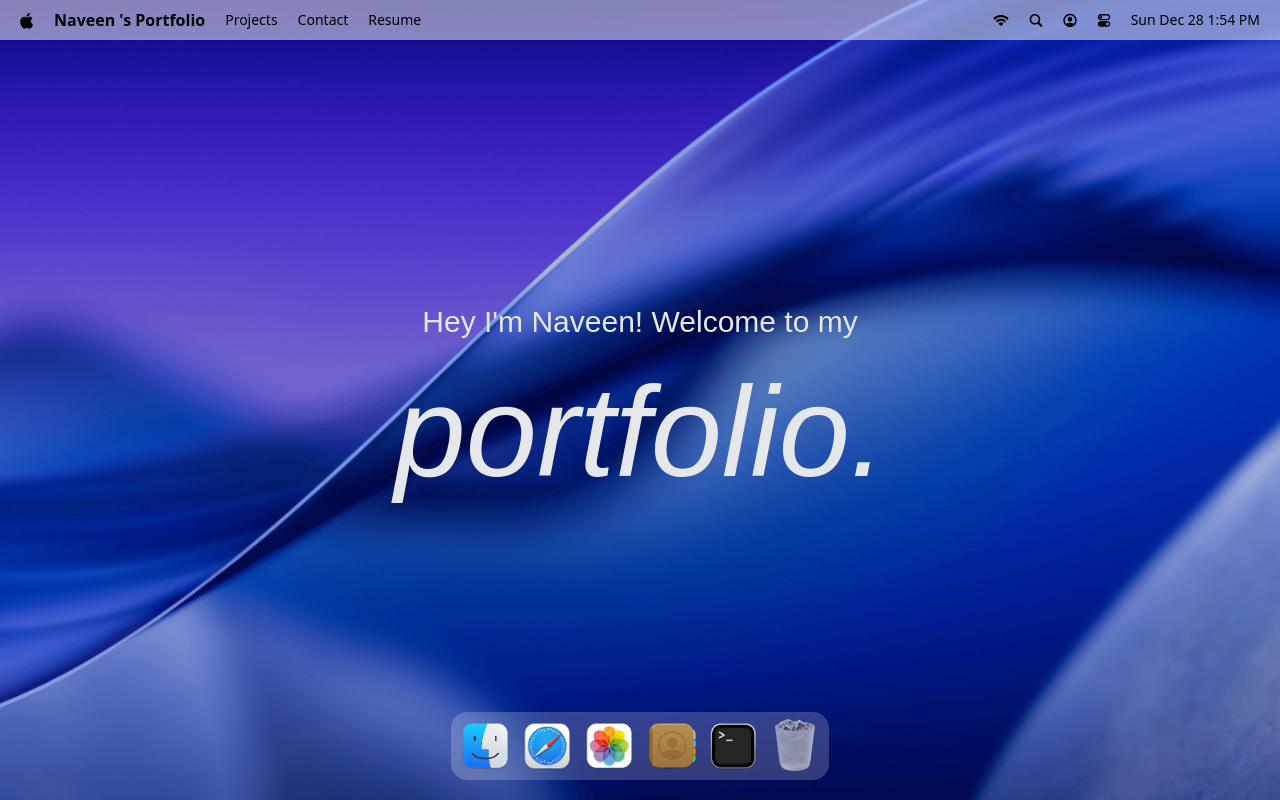
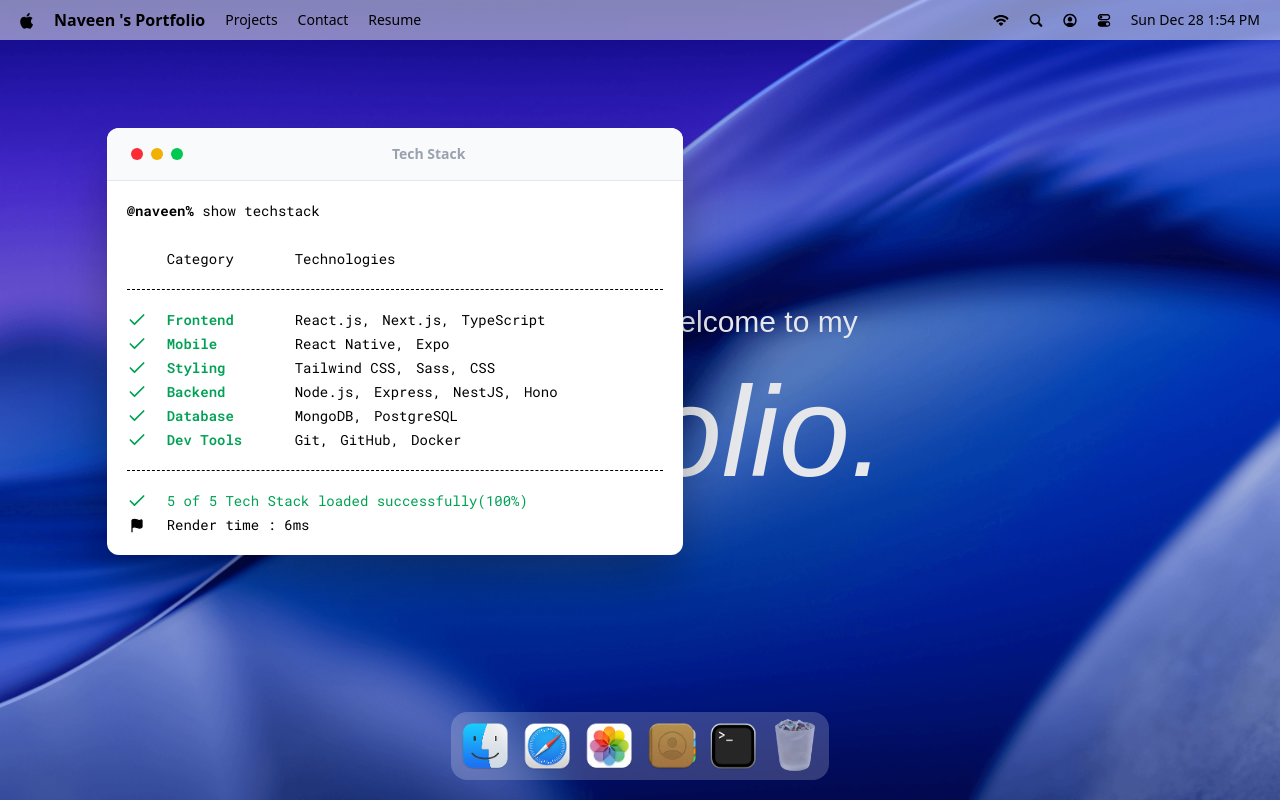
Before and after one commit to naveenkumar29052006/Macfolio, a React (Vite) app: page / in a window 1280 px wide. Both pictures are taken after a click on the button 733 px from the left and 746 px from the top of the page. Built offline with nearby package versions, Linux system fonts and the light colour scheme; a web font is replaced by a local one.

Commit message:
terminal-completed

```diff
--- a/package.json
+++ b/package.json
@@ -13,12 +13,14 @@
     "@tailwindcss/vite": "^4.1.18",
     "dayjs": "^1.11.19",
     "gsap": "^3.14.2",
+    "immer": "^11.1.0",
     "lucide-react": "^0.562.0",
     "react": "^19.2.0",
     "react-dom": "^19.2.0",
     "react-tooltip": "^5.30.0",
     "tailwindcss": "^4.1.18",
-    "tooltip": "^1.6.1"
+    "tooltip": "^1.6.1",
+    "zustand": "^5.0.9"
   },
   "devDependencies": {
     "@types/node": "^24.10.1",
--- a/src/App.tsx
+++ b/src/App.tsx
@@ -1,10 +1,20 @@
 import { Navbar, Welcome, Dock } from '#components/index'
+import { Draggable } from 'gsap/all'
+import { Terminal } from '#windows/index'
+import gsap from 'gsap'
+
+
+gsap.registerPlugin(Draggable)
+
+
 const App = () => {
   return (
     <>
       <Navbar />
       <Welcome />
       <Dock />
+
+      <Terminal />
     </>
   )
 }
--- a/src/components/Dock.tsx
+++ b/src/components/Dock.tsx
@@ -3,10 +3,12 @@ import { useGSAP } from '@gsap/react'
 import { useRef } from 'react'
 import { Tooltip } from 'react-tooltip'
 import gsap from 'gsap'
+import useWindowStore from '#store/window'
 
 
 
 const Dock = () => {
+    const { openWindow, focusWindow, windows } = useWindowStore()
     const dockRef = useRef<HTMLDivElement>(null)
     useGSAP(() => {
         const dock = dockRef.current
@@ -63,29 +65,38 @@ const Dock = () => {
             dock.removeEventListener("mouseleave", resetIcons)
         }
     }, [])
+
+    const toggleApp = (app: typeof dockApps[number]) => {
+        if (!app.canOpen) return;
+
+        const window = windows[app.id as keyof typeof windows];
+
+        if (window.isOpen) {
+            focusWindow(app.id as keyof typeof windows)
+        } else {
+            openWindow(app.id as keyof typeof windows)
+        }
+    }
     return (
         <section id="dock">
             <div ref={dockRef} className='dock-container'>
-                {dockApps.map(({ name, icon, canOpen }) => (
-                    <div key={name} className={"relative flex justify-center"}>
+                {dockApps.map((app) => (
+                    <div key={app.name} className={"relative flex justify-center"}>
 
 
                         <button
 
                             type='button'
                             className='dock-icon'
-                            aria-label={name}
+                            aria-label={app.name}
                             data-tooltip-id="dock-tooltip"
-                            data-tooltip-content={name}
+                            data-tooltip-content={app.name}
                             data-tooltip-delay-show={150}
-                            disabled={!canOpen}
-                            onClick={() => {
-                                // toogleApp(id, canOpen) - TODO: Implement
-
-                            }}
+                            disabled={!app.canOpen}
+                            onClick={() => toggleApp(app)}
                         >
-                            <img src={`/images/${icon}`} alt={name} loading='lazy'
-                                className={canOpen ? "" : "opacity-60"}
+                            <img src={`/images/${app.icon}`} alt={app.name} loading='lazy'
+                                className={app.canOpen ? "" : "opacity-60"}
                             />
 
 
--- /dev/null
+++ b/src/components/WindowControlers.tsx
@@ -0,0 +1,34 @@
+import { WINDOW_CONFIG } from "#constants/index";
+import useWindowStore from "#store/window";
+
+type WindowKey = keyof typeof WINDOW_CONFIG;
+
+interface WindowControlersProps {
+  windowKey: WindowKey;
+}
+
+const WindowControlers = ({ windowKey }: WindowControlersProps) => {
+  const { closeWindow, minimizeWindow, maximizeWindow } = useWindowStore();
+
+  return (
+    <div className="flex gap-2 p-2 group">
+      <button
+        onClick={() => closeWindow(windowKey)}
+        className="w-3 h-3 rounded-full bg-red-500 hover:bg-red-600 transition-colors flex items-center justify-center group-hover:block"
+        aria-label="Close"
+      />
+      <button
+        onClick={() => minimizeWindow(windowKey)}
+        className="w-3 h-3 rounded-full bg-yellow-500 hover:bg-yellow-600 transition-colors flex items-center justify-center group-hover:block"
+        aria-label="Minimize"
+      />
+      <button
+        onClick={() => maximizeWindow(windowKey)}
+        className="w-3 h-3 rounded-full bg-green-500 hover:bg-green-600 transition-colors flex items-center justify-center group-hover:block"
+        aria-label="Maximize"
+      />
+    </div>
+  );
+};
+
+export default WindowControlers;
--- a/src/components/index.ts
+++ b/src/components/index.ts
@@ -1,5 +1,6 @@
 import Navbar from "#components/Navbar.tsx";
 import Welcome from "#components/Welcome.tsx";
 import Dock from "#components/Dock.tsx"
+import WindowControlers from "#components/WindowControlers";
 
-export { Navbar, Welcome, Dock };
+export { Navbar, Welcome, Dock, WindowControlers };
--- /dev/null
+++ b/src/hoc/WindowWrapper.tsx
@@ -0,0 +1,63 @@
+import { useLayoutEffect, useRef, type ComponentType } from "react"
+import useWindowStore from "#store/window"
+import { useGSAP } from "@gsap/react";
+import gsap from "gsap";
+import { Draggable } from "gsap/all";
+
+
+const WindowWrapper = (Component: ComponentType<any>, windowKey: string) => {
+  const Wrapped = (props: any) => {
+
+    const { windows, focusWindow } = useWindowStore();
+
+    const windowState = windows[windowKey as keyof typeof windows];
+    const { isOpen, zIndex, isMinimized, isMaximized } = windowState || { isOpen: false, zIndex: 0, isMinimized: false, isMaximized: false };
+
+    const ref = useRef<HTMLElement>(null)
+
+
+    useGSAP(() => {
+      const el = ref.current;
+      if (!el || !isOpen) return;
+      el.style.display = "block"
+      gsap.fromTo(el, { scale: 0.8, opacity: 0, y: 40 }, { scale: 1, opacity: 1, y: 0, duration: 0.5, ease: "power3.out" })
+
+    }, [isOpen])
+
+    useGSAP(() => {
+      const el = ref.current;
+      if (!el || !isOpen || isMaximized) return; // Disable drag if maximized
+      const [instance] = Draggable.create(el, { onPress: () => focusWindow(windowKey as any) })
+      return () => instance.kill()
+    }, [isOpen, isMaximized])
+
+    useLayoutEffect(() => {
+      const el = ref.current;
+      if (!el || !isOpen) return;
+      el.style.display = (isOpen && !isMinimized) ? "block" : "none"
+    }, [isOpen, isMinimized])
+
+
+    if (!isOpen) return null;
+
+    const maximizedStyle: React.CSSProperties = isMaximized ? {
+      top: 0,
+      left: 0,
+      width: "100vw",
+      height: "100vh",
+      transform: "none",
+      borderRadius: 0
+    } : {};
+
+    return (<section id={windowKey} ref={ref} style={{ zIndex, ...maximizedStyle }} className="absolute">
+      <Component {...props} windowKey={windowKey} />
+
+    </section>)
+  }
+
+  Wrapped.displayName = `WindowWrapper(${Component.displayName || Component.name || "Component"})`
+
+  return Wrapped
+}
+
+export default WindowWrapper
--- /dev/null
+++ b/src/store/window.ts
@@ -0,0 +1,69 @@
+import { INITIAL_Z_INDEX, WINDOW_CONFIG } from "#constants/index";
+import { create } from "zustand";
+import { immer } from "zustand/middleware/immer";
+
+type WindowState = {
+  isOpen: boolean;
+  zIndex: number;
+  data: unknown | null;
+  isMinimized?: boolean;
+  isMaximized?: boolean;
+};
+
+type WindowKey = keyof typeof WINDOW_CONFIG;
+
+type WindowStore = {
+  windows: Record<WindowKey, WindowState>;
+  nextZIndex: number;
+
+  openWindow: (key: WindowKey, data?: unknown) => void;
+  closeWindow: (key: WindowKey) => void;
+  focusWindow: (key: WindowKey) => void;
+  minimizeWindow: (key: WindowKey) => void;
+  maximizeWindow: (key: WindowKey) => void;
+};
+
+const useWindowStore = create<WindowStore>()(
+  immer((set) => ({
+    windows: WINDOW_CONFIG,
+    nextZIndex: INITIAL_Z_INDEX + 1,
+
+    openWindow: (key, data = null) =>
+      set((state) => {
+        const win = state.windows[key];
+        win.isOpen = true;
+        win.data = data ?? win.data;
+        win.zIndex = state.nextZIndex;
+        win.isMinimized = false;
+        state.nextZIndex++;
+      }),
+
+    closeWindow: (key) =>
+      set((state) => {
+        const win = state.windows[key];
+        win.isOpen = false;
+        win.data = null;
+        win.zIndex = INITIAL_Z_INDEX;
+        win.isMinimized = false;
+        win.isMaximized = false;
+      }),
+
+    focusWindow: (key) =>
+      set((state) => {
+        state.windows[key].zIndex = state.nextZIndex++;
+        state.windows[key].isMinimized = false;
+      }),
+
+    minimizeWindow: (key) =>
+      set((state) => {
+        state.windows[key].isMinimized = true;
+      }),
+
+    maximizeWindow: (key) =>
+      set((state) => {
+        state.windows[key].isMaximized = !state.windows[key].isMaximized;
+      }),
+  }))
+);
+
+export default useWindowStore;
--- /dev/null
+++ b/src/windows/Terminal.tsx
@@ -0,0 +1,69 @@
+import { techStack } from "#constants/index";
+import WindowWrapper from "#hoc/WindowWrapper";
+import { Check, Flag } from "lucide-react";
+import WindowControlers from "#components/WindowControlers";
+
+const Terminal = ({ windowKey }: any) => {
+  return (
+    <>
+
+      <div id="window-header">
+        <WindowControlers windowKey={windowKey} />
+        <h2>Tech Stack </h2>
+
+      </div>
+
+      <div className="techstack">
+        <p>
+          <span className="font-bold"> @naveen% </span>
+          show techstack
+        </p>
+
+        <div className="label">
+          <p className="w-32"> Category  </p>
+          <p>Technologies</p>
+
+        </div>
+
+        <ul className="content">
+          {techStack.map(({ category, items }) => (
+            <li key={category} className="flex items-center">
+              <Check className="check" size={20} />
+              <h3>{category}</h3>
+              <ul>
+                {items.map((item, index) => (
+                  <li key={index}>{item}{index < items.length - 1 ? "," : ""}</li>
+                ))}
+              </ul>
+
+            </li>
+          ))}
+
+        </ul>
+
+        <div className="footnote">
+          <p><Check size={20} />
+            5 of 5 Tech Stack loaded successfully(100%)
+          </p>
+
+          <p className="text-black">
+            <Flag size={15} fill="black" />
+            Render time : 6ms
+
+
+          </p>
+
+        </div>
+
+
+
+      </div>
+
+
+    </>
+  )
+}
+
+const TerminalWindow = WindowWrapper(Terminal, "terminal")
+
+export default TerminalWindow
--- /dev/null
+++ b/src/windows/index.ts
@@ -0,0 +1,3 @@
+import Terminal from "#windows/Terminal.tsx";
+
+export {Terminal}
```
Also changed, not shown: 1 other file (tests, documents, lock files or other folders).
